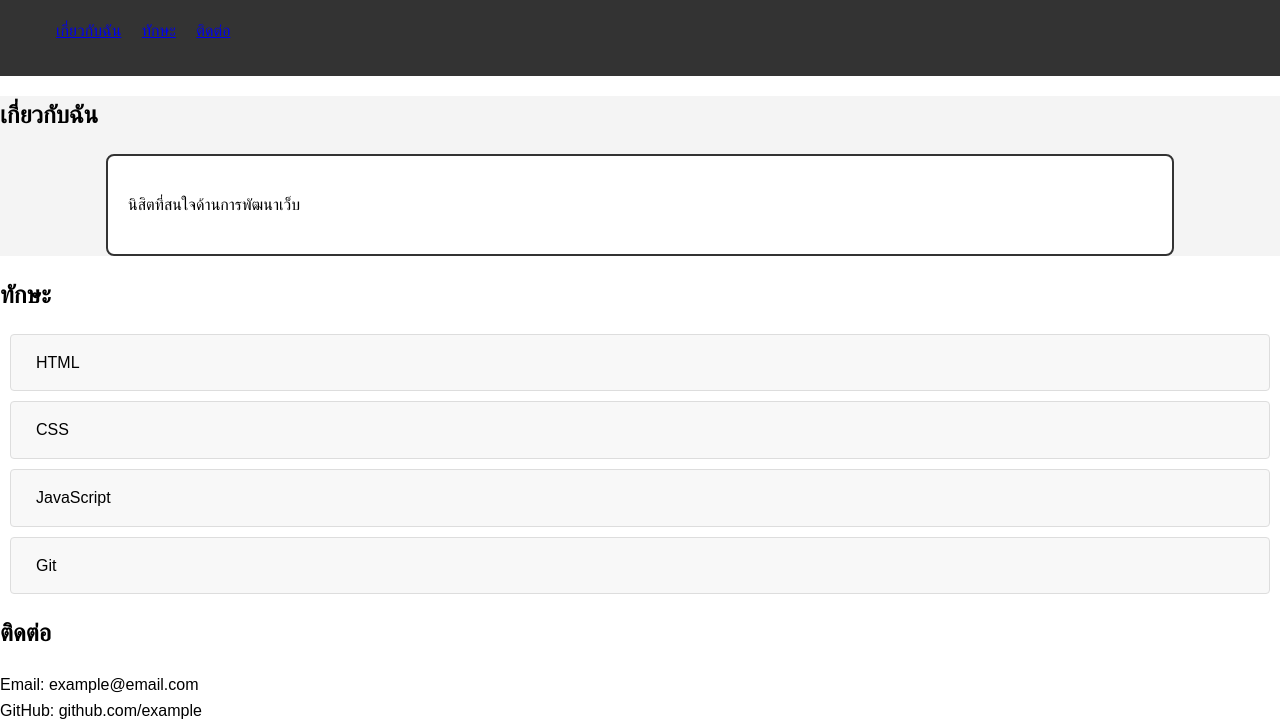
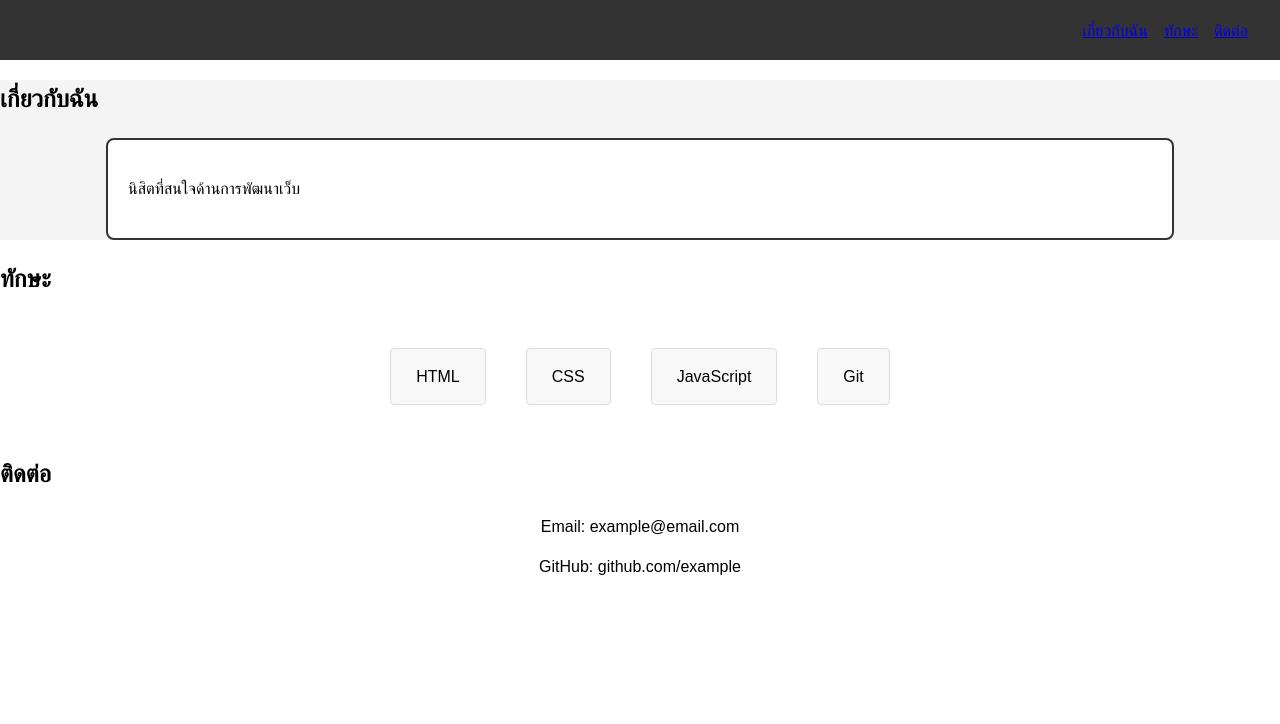
Before and after one commit to kewalin020/css-fundamentals-lab, a plain HTML site: page index.html in a window 1280 px wide. Shown: the part 92-816 px from the top of the page. Drawn offline with Linux system fonts and the light colour scheme.

Commit message:
add flexbox layouts

```diff
--- a/css/styles.css
+++ b/css/styles.css
@@ -40,3 +40,25 @@ body {
     border-radius: 4px;
     background-color: #f8f8f8;
 }
+
+/* Flexbox Container Styles */
+.nav-list {
+    display: flex;
+    justify-content: flex-end;
+    list-style: none;
+    padding: 0;
+    margin: 0;
+}
+.skills-container {
+    display: flex;
+    flex-wrap: wrap;
+    justify-content: center;
+    gap: 20px;
+    padding: 20px;
+}
+.contact-container {
+    display: flex;
+    flex-direction: column;
+    align-items: center;
+    gap: 15px;
+}
```
